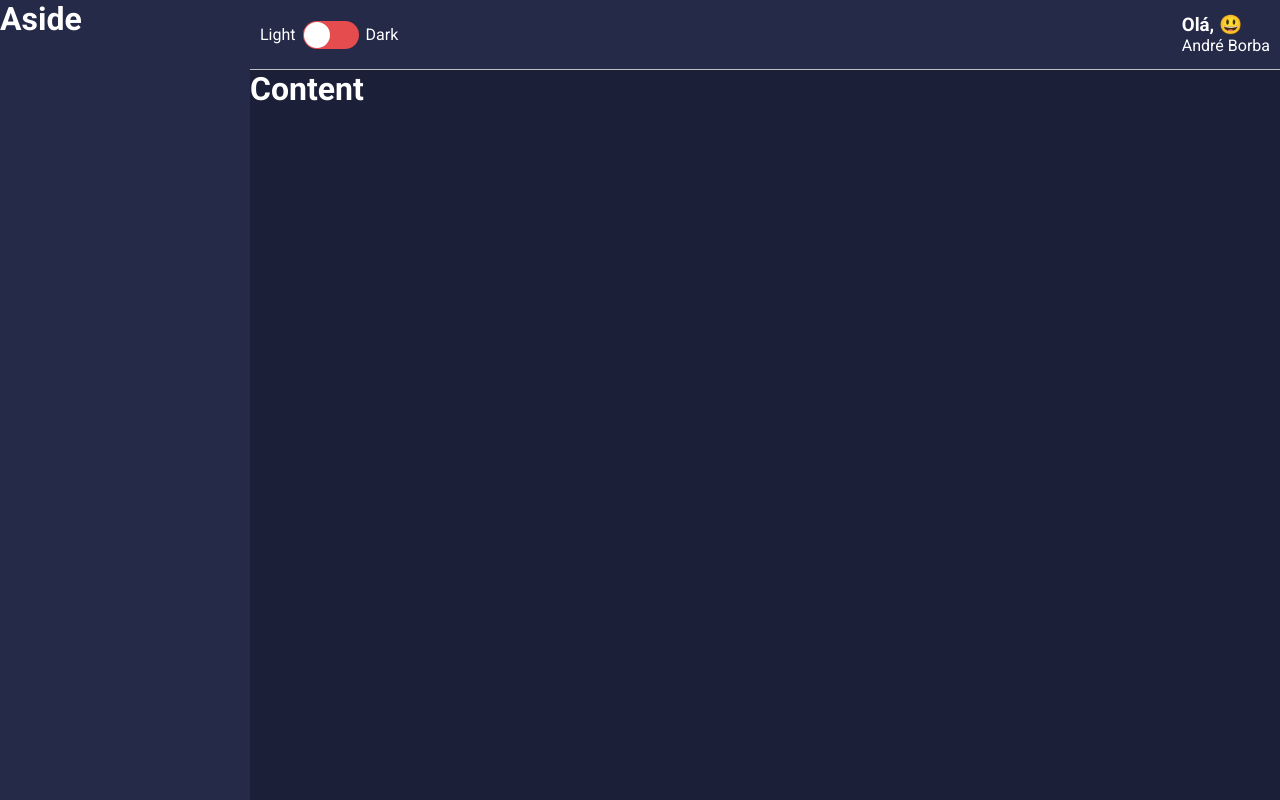
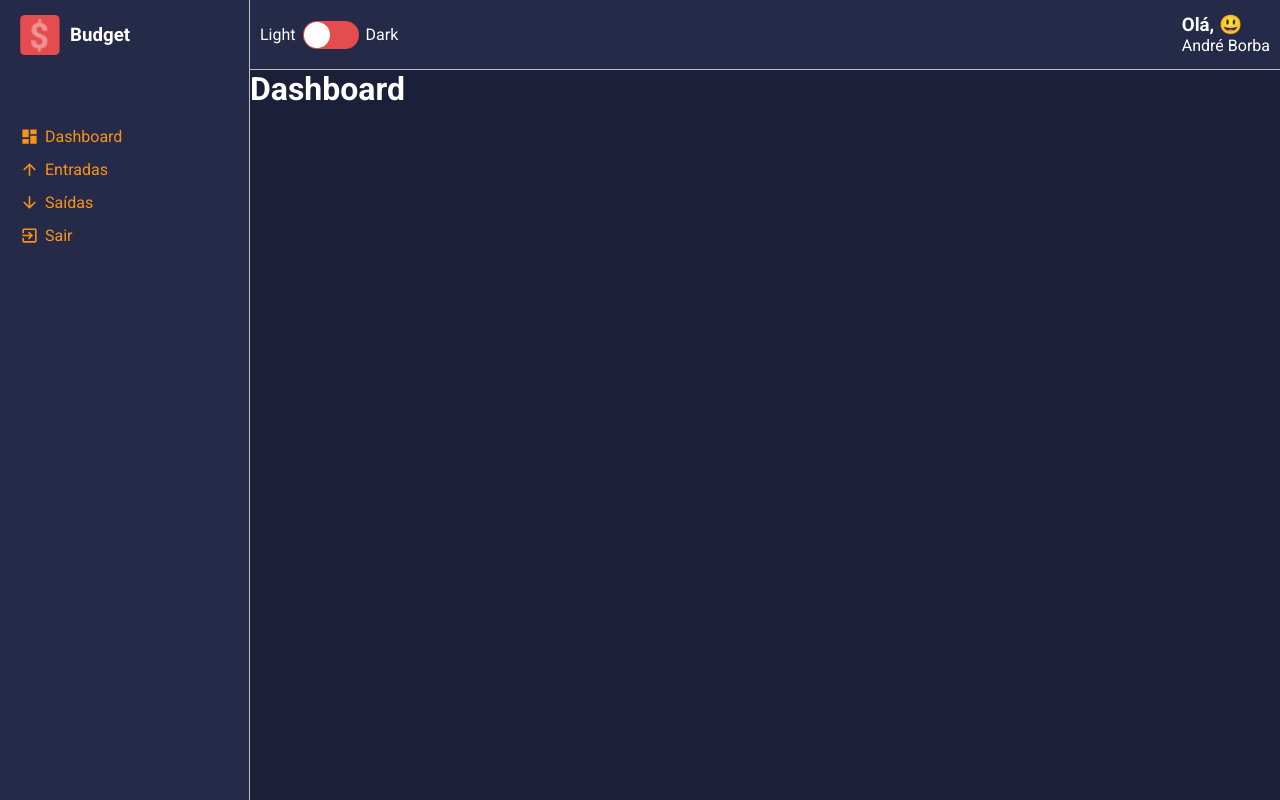
Before and after one commit to AF2B/budget, a React (Create React App) app: page / in a window 1280 px wide. Built offline with nearby package versions, Linux system fonts and the light colour scheme.

Commit message:
feat(Aside): Finalize visual design
This commit concludes the visual design of the Aside component.

feat: Begin dashboard header creation

```diff
--- a/src/App.tsx
+++ b/src/App.tsx
@@ -1,7 +1,8 @@
-import react from 'react';
+import React from 'react';
 import { ThemeProvider } from 'styled-components';
 
 import Layout from './components/Layout';
+import Dashboard from './pages/Dashboard';
 import GlobalStyles from './styles/GlobalStyles';
 import dark from './styles/themes/dark';
 
@@ -9,7 +10,9 @@ const App: React.FC = () => {
   return (
     <ThemeProvider theme={dark}>
       <GlobalStyles />
-      <Layout />
+      <Layout>
+        <Dashboard />
+      </Layout>
     </ThemeProvider>
   );
 };
--- a/src/components/Aside/index.tsx
+++ b/src/components/Aside/index.tsx
@@ -1,12 +1,23 @@
-import react from 'react';
+import React from 'react';
+import { MdArrowDownward, MdArrowUpward, MdDashboard, MdExitToApp } from 'react-icons/md';
 
-import { Container } from './styles';
+import logoSvg from '../../assets/logo.svg';
+import { Container, Header, LogoImg, MenuContainer, MenuItemLink, Title } from './styles';
 
 const Aside: React.FC = () => {
   return (
     <>
       <Container>
-        <h1>Aside</h1>
+        <Header>
+          <LogoImg src={logoSvg} alt="Logo marca"/>
+          <Title>Budget</Title>
+        </Header>
+        <MenuContainer>
+          <MenuItemLink href="/"> <MdDashboard/>Dashboard</MenuItemLink>
+          <MenuItemLink href="/"><MdArrowUpward/>Entradas</MenuItemLink>
+          <MenuItemLink href="/"><MdArrowDownward/>Saídas</MenuItemLink>
+          <MenuItemLink href="/"><MdExitToApp/>Sair</MenuItemLink>
+        </MenuContainer>
       </Container>
     </>
   );
--- a/src/components/Aside/styles.ts
+++ b/src/components/Aside/styles.ts
@@ -2,6 +2,45 @@ import styled from "styled-components";
 
 export const Container = styled.div`
   grid-area: AS;
-  color: ${props => props.theme.colors.white};
+  padding-left: 20px;
+  border-right: 1px solid ${props => props.theme.colors.gray};
   background-color: ${props => props.theme.colors.secondary};
 `;
+
+export const LogoImg = styled.img`
+  height: 40px;
+  width: 40px;
+`;
+
+export const Header = styled.header`
+  display: flex;
+  align-items: center;
+  height: 70px;
+`;
+
+export const MenuContainer = styled.nav`
+  display: flex;
+  margin-top: 50px;
+  flex-direction: column;
+`;
+
+export const MenuItemLink = styled.a`
+  display: flex;
+  align-items: center;
+  margin: 7px 0;
+  color: ${props => props.theme.colors.info};
+  text-decoration: none;
+  &:hover {
+    opacity: .7;
+  }
+  transition: opacity .4s;
+  > svg {
+    font-size: 19px;
+    margin-right: 6px;
+  }
+`;
+
+export const Title = styled.h3`
+  color: ${props => props.theme.colors.white};
+  margin-left: 10px;
+`;
--- a/src/components/Content/index.tsx
+++ b/src/components/Content/index.tsx
@@ -1,12 +1,16 @@
-import react from 'react';
+import React from 'react';
 
 import { Container } from './styles';
 
-const Content: React.FC = () => {
+interface Props {
+  children?: React.ReactNode;
+}
+
+const Content: React.FC<Props> = ({ children }) => {
   return (
     <>
       <Container>
-        <h1>Content</h1>
+        {children}
       </Container>
     </>
   );
--- /dev/null
+++ b/src/components/ContentHeader/styles.ts
@@ -0,0 +1,3 @@
+import styles from 'styled-components';
+
+export const Container = styles.header``;
--- a/src/components/Layout/index.tsx
+++ b/src/components/Layout/index.tsx
@@ -1,18 +1,23 @@
-import react from 'react';
+import React from 'react';
 
+import Aside from '../Aside';
+import Content from '../Content';
+import MainHeader from '../MainHeader';
 import { GridLayout } from './styles';
 
-import MainHeader from '../MainHeader';
-import Aside from '../Aside';
-import Content from '../Content';
+interface Props {
+  children?: React.ReactNode;
+}
 
-const Layout: React.FC = () => {
+const Layout: React.FC<Props> = ({children}) => {
   return (
     <>
       <GridLayout>
         <MainHeader />
         <Aside />
-        <Content />
+        <Content>
+          {children}
+        </Content>
       </GridLayout>
     </>
   );
```
Also changed, not shown: src/components/ContentHeader/index.tsx (added, +11 -0 lines).
